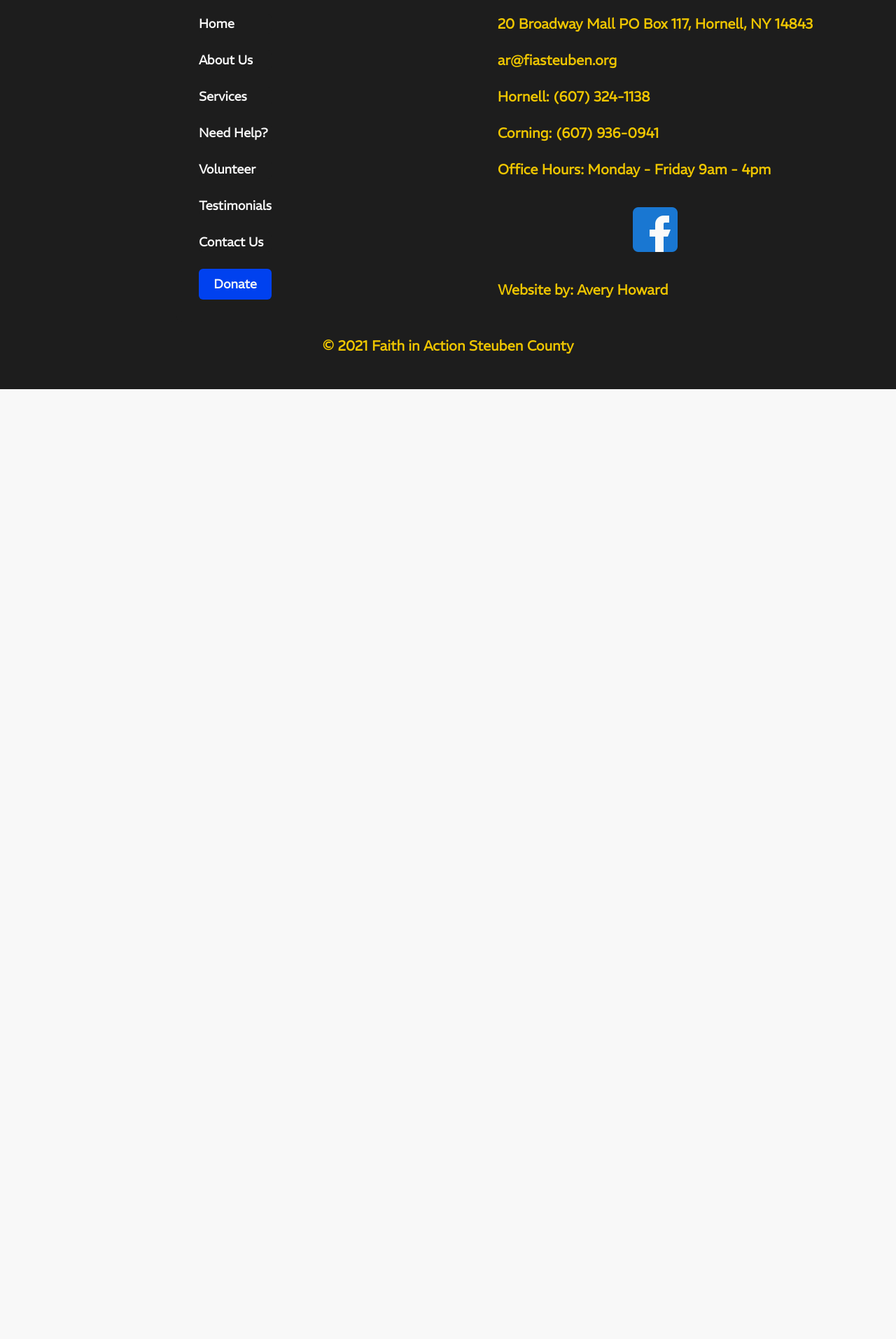
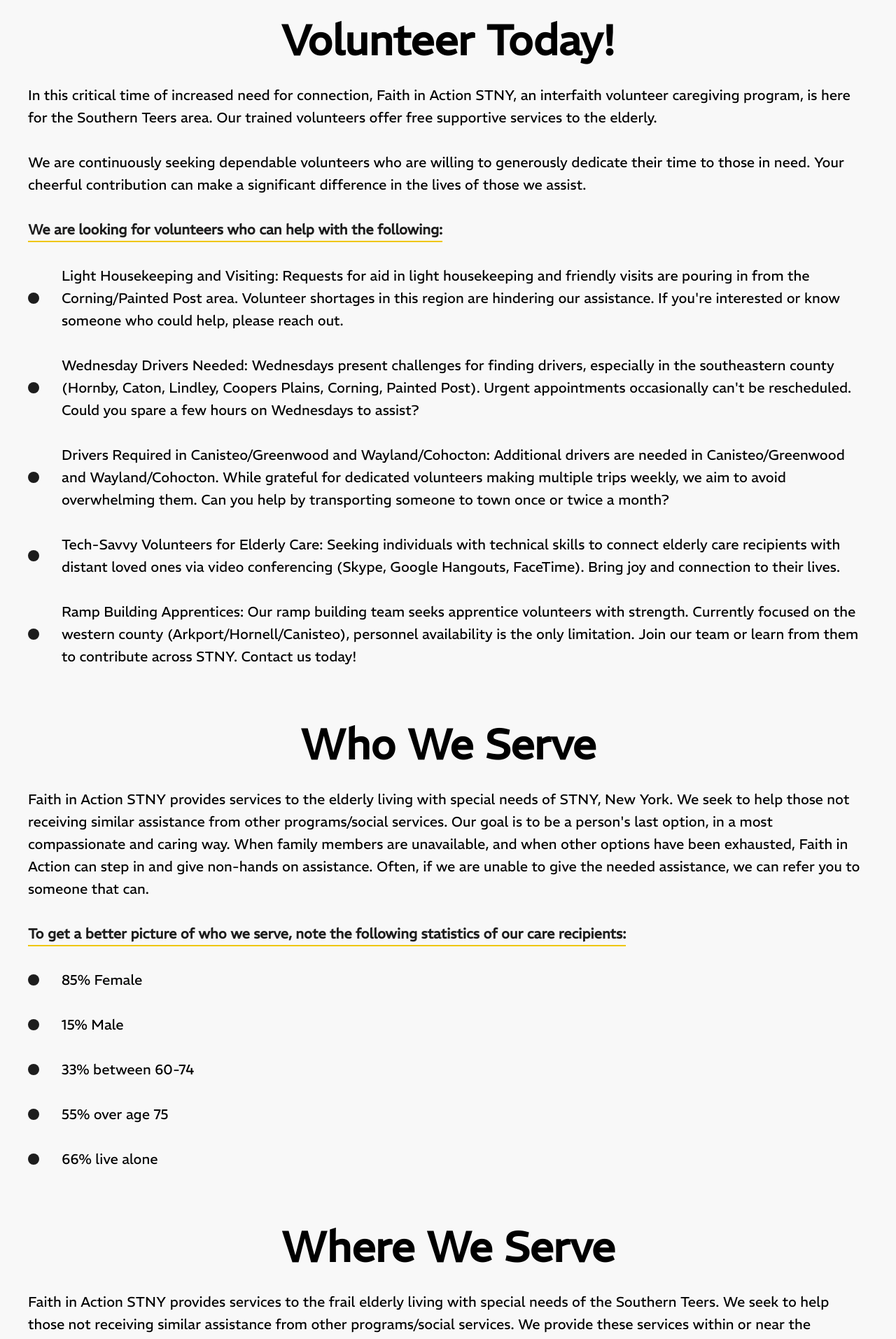
Before and after one commit to ahoward7/faith-in-action, a Nuxt app: page /Volunteer in a window 1280 px wide. Shown: the part 740-2653 px from the top of the page at 70% size. Before the commit the page ends 1296 px from the top, so only its background shows below. Built offline with nearby package versions, Linux system fonts and the light colour scheme.

Commit message:
Volunteer page done

```diff
--- a/components/fia/footer/Partners.vue
+++ b/components/fia/footer/Partners.vue
@@ -1,18 +1,18 @@
 <template>
   <fia-footer-section class="items-center">
     <div class="max-h-sm grid grid-cols-2 gap-6 p-6">
-      <div>
-        <img src="~/assets/images/logos/fia-logo.png" class="max-h-48" />
-      </div>
-      <div>
-        <img src="~/assets/images/logos/fia-logo.png" class="max-h-48" />
-      </div>
-      <div>
-        <img src="~/assets/images/logos/fia-logo.png" class="max-h-48" />
-      </div>
-      <div>
-        <img src="~/assets/images/logos/fia-logo.png" class="max-h-48" />
-      </div>
+      <nuxt-link to="https://www.unitedway.org/" class="flex items-center cursor-pointer">
+        <img src="~/assets/images/partners/nvcn-logo.jpg" class="max-w-48" />
+      </nuxt-link>
+      <nuxt-link to="https://nvcnetwork.org/" class="flex items-center cursor-pointer">
+        <img src="~/assets/images/partners/uw-logo.jpg" class="max-w-48" />
+      </nuxt-link>
+      <nuxt-link class="flex items-center cursor-pointer">
+        <img src="~/assets/images/logos/fia-logo.png" class="max-w-48" />
+      </nuxt-link>
+      <nuxt-link class="flex items-center cursor-pointer">
+        <img src="~/assets/images/logos/fia-logo.png" class="max-w-48" />
+      </nuxt-link>
     </div>
   </fia-footer-section>
 </template>
--- /dev/null
+++ b/components/fia/volunteer/Bullet.vue
@@ -0,0 +1,8 @@
+<template>
+  <page-text class="flex justify-start items-center gap-8">
+    <div class="shrink-0 h-4 w-4 bg-fia-black rounded-full" />
+    <div>
+      <slot/>
+    </div>
+  </page-text>
+</template>
--- /dev/null
+++ b/components/page/SecondaryHeader.vue
@@ -0,0 +1,7 @@
+<template>
+  <page-text class="w-full">
+    <div class="w-fit font-bold text-fia-black border-b-2 border-fia-yellow">
+      <slot />
+    </div>
+  </page-text>
+</template>
--- a/components/page/Text.vue
+++ b/components/page/Text.vue
@@ -1,5 +1,5 @@
 <template>
-  <div class="text-xl leading-8">
+  <div class="w-full text-xl leading-8">
     <slot />
   </div>
 </template>
--- a/pages/Volunteer.vue
+++ b/pages/Volunteer.vue
@@ -4,5 +4,87 @@
       <fia-logo />
       <img src="~/assets/images/logos/fia-volunteer-text-yellow.png" class="px-8 lg:px-0 max-h-32">
     </page-header>
+    <page-text-wrapper>
+      <page-sub-header>
+        Volunteer Today!
+      </page-sub-header>
+      <page-text>
+        In this critical time of increased need for connection, Faith in Action STNY, an interfaith volunteer caregiving program, is here for the Southern Teers area. Our trained volunteers offer free supportive services to the elderly.
+      </page-text>
+      <page-text>
+        We are continuously seeking dependable volunteers who are willing to generously dedicate their time to those in need. Your cheerful contribution can make a significant difference in the lives of those we assist.</page-text>
+      <page-secondary-header>
+        We are looking for volunteers who can help with the following:
+      </page-secondary-header>
+      <fia-volunteer-bullet>
+        Light Housekeeping and Visiting: Requests for aid in light housekeeping and friendly visits are pouring in from the Corning/Painted Post area. Volunteer shortages in this region are hindering our assistance. If you're interested or know someone who could help, please reach out.
+      </fia-volunteer-bullet>
+      <fia-volunteer-bullet>
+        Wednesday Drivers Needed: Wednesdays present challenges for finding drivers, especially in the southeastern county (Hornby, Caton, Lindley, Coopers Plains, Corning, Painted Post). Urgent appointments occasionally can't be rescheduled. Could you spare a few hours on Wednesdays to assist?
+      </fia-volunteer-bullet>
+      <fia-volunteer-bullet>
+        Drivers Required in Canisteo/Greenwood and Wayland/Cohocton: Additional drivers are needed in Canisteo/Greenwood and Wayland/Cohocton. While grateful for dedicated volunteers making multiple trips weekly, we aim to avoid overwhelming them. Can you help by transporting someone to town once or twice a month?
+      </fia-volunteer-bullet>
+      <fia-volunteer-bullet>
+        Tech-Savvy Volunteers for Elderly Care: Seeking individuals with technical skills to connect elderly care recipients with distant loved ones via video conferencing (Skype, Google Hangouts, FaceTime). Bring joy and connection to their lives.
+      </fia-volunteer-bullet>
+      <fia-volunteer-bullet>
+        Ramp Building Apprentices: Our ramp building team seeks apprentice volunteers with strength. Currently focused on the western county (Arkport/Hornell/Canisteo), personnel availability is the only limitation. Join our team or learn from them to contribute across STNY. Contact us today!
+      </fia-volunteer-bullet>
+    </page-text-wrapper>
+    <page-text-wrapper>
+      <page-sub-header>
+        Who We Serve
+      </page-sub-header>
+      <page-text>
+        Faith in Action STNY provides services to the elderly living with special needs of STNY, New York. We seek to help those not receiving similar assistance from other programs/social services. Our goal is to be a person's last option, in a most compassionate and caring way. When family members are unavailable, and when other options have been exhausted, Faith in Action can step in and give non-hands on assistance. Often, if we are unable to give the needed assistance, we can refer you to someone that can.
+      </page-text>
+      <page-secondary-header>
+        To get a better picture of who we serve, note the following statistics of our care recipients:
+      </page-secondary-header>
+      <fia-volunteer-bullet>
+        85% Female
+      </fia-volunteer-bullet>
+      <fia-volunteer-bullet>
+        15% Male
+      </fia-volunteer-bullet>
+      <fia-volunteer-bullet>
+        33% between 60-74
+      </fia-volunteer-bullet>
+      <fia-volunteer-bullet>
+        55% over age 75
+      </fia-volunteer-bullet>
+      <fia-volunteer-bullet>
+        66% live alone
+      </fia-volunteer-bullet>
+    </page-text-wrapper>
+    <page-text-wrapper>
+      <page-sub-header>
+        Where We Serve
+      </page-sub-header>
+      <page-text>
+        Faith in Action STNY provides services to the frail elderly living with special needs of the Southern Teers. We seek to help those not receiving similar assistance from other programs/social services. We provide these services within or near the Southern Teers, as long as we have volunteers in the general area.
+      </page-text>
+      <page-text>
+        Communities that we have served are: Addison, Alfred, Almond, Arkport, Atlanta, Beaver Dams, Cameron, Canaseraga, Canisteo, Cohocton, Coopers Plains, Corning, Dansville, Fremont, Greenwood, Hartsville, Hornell, Jasper, Lindley, Painted Post, Troupsburg, Wayland, and Woodhull.
+      </page-text>
+      <page-text>
+        If you know of someone in any of those areas either in need of our help, or willing to give a helping hand, encourage them to contact us.
+      </page-text>
+    </page-text-wrapper>
+    <page-text-wrapper>
+      <page-sub-header>Already a Volunteer?</page-sub-header>
+      <page-text>
+        We thank you for your time and dedication. We are always looking for more volunteers to help us serve the elderly in the Southern Teers. If you know of someone who would be interested in volunteering, please encourage them to contact us.
+      </page-text>
+      <page-text>
+        Need access to the ride sheet? Click the button below.
+      </page-text>
+      <page-text>
+        <nuxt-link to="https://fiasteuben.securescheduler.org/">
+          <img src="~/assets/images/partners/ride-scheduler-logo.png" class="w-1/2 mx-auto rounded-3xl border-4 border-fia-black" />
+        </nuxt-link>
+      </page-text>
+    </page-text-wrapper>
   </page-max-1920>
 </template>
--- a/tailwind.config.js
+++ b/tailwind.config.js
@@ -40,6 +40,7 @@ module.exports = {
         '86': '22rem',
       },
       maxWidth: {
+        '48': '12rem',
         '1200': '1200px',
         '1920': '1920px',
       },
```
Also changed, not shown: assets/images/partners/nvcn-logo.jpg (renamed from assets/images/partners/NVCN New Logo Square.jpg), assets/images/partners/uw-logo.jpg (renamed from assets/images/partners/uw_4s_commpartn.jpg).
